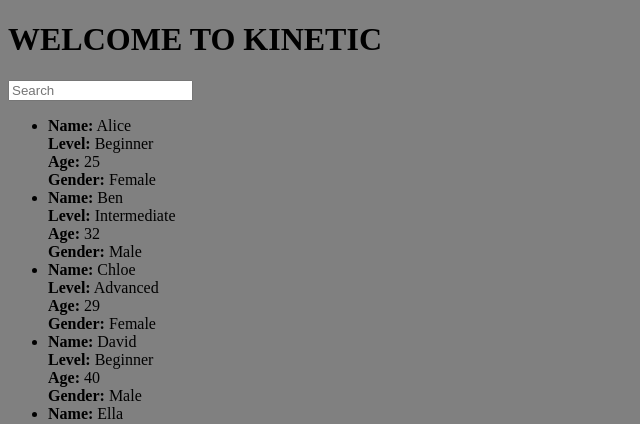
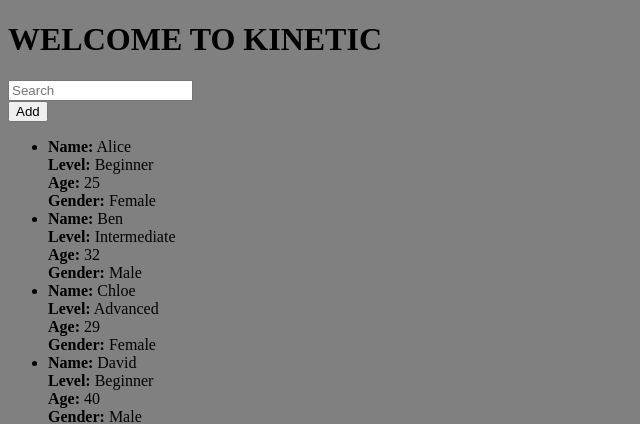
Before and after one commit to AlyaRees/kinetic, a Flask app: page / in a window 1280 px wide. Shown: the top 424 px of the page, without its empty margins (0-640 px from the left). Run offline with Flask 3, Linux system fonts and the light colour scheme; data comes from the database, SQL or seed files in the repository.

Commit message:
Add button was Added :)
redirects to add.html

```diff
--- a/app.py
+++ b/app.py
@@ -22,7 +22,7 @@ def create_clients_table():     # Creates table
     conn.close()
 
 
-def get_all_clients():      # uses SELECT query and returns all clients as a list (tuple)
+def get_all_clients():      # uses SELECT query and returns all clients as a list
     conn = sqlite3.connect(DB_PATH)
     cursor = conn.cursor()
     cursor.execute("SELECT * FROM clients")
@@ -33,6 +33,9 @@ def get_all_clients():      # uses SELECT query and returns all clients as a lis
 
 
 # ========================= FLASK ROUTES ========================
+@app.route('/add')
+def add_page():
+    return render_template('add.html')
 
 
 @app.route('/')     # automatically executes this function when the program runs
--- a/templates/index.html
+++ b/templates/index.html
@@ -14,6 +14,9 @@
             <h1> WELCOME TO KINETIC</h1>
             <input type="text" placeholder="Search" id="search input">
     </div>
+    <a href="/add">
+        <button type="button">Add</button>
+    </a>
 
 
     <ul class="user-list">
```
